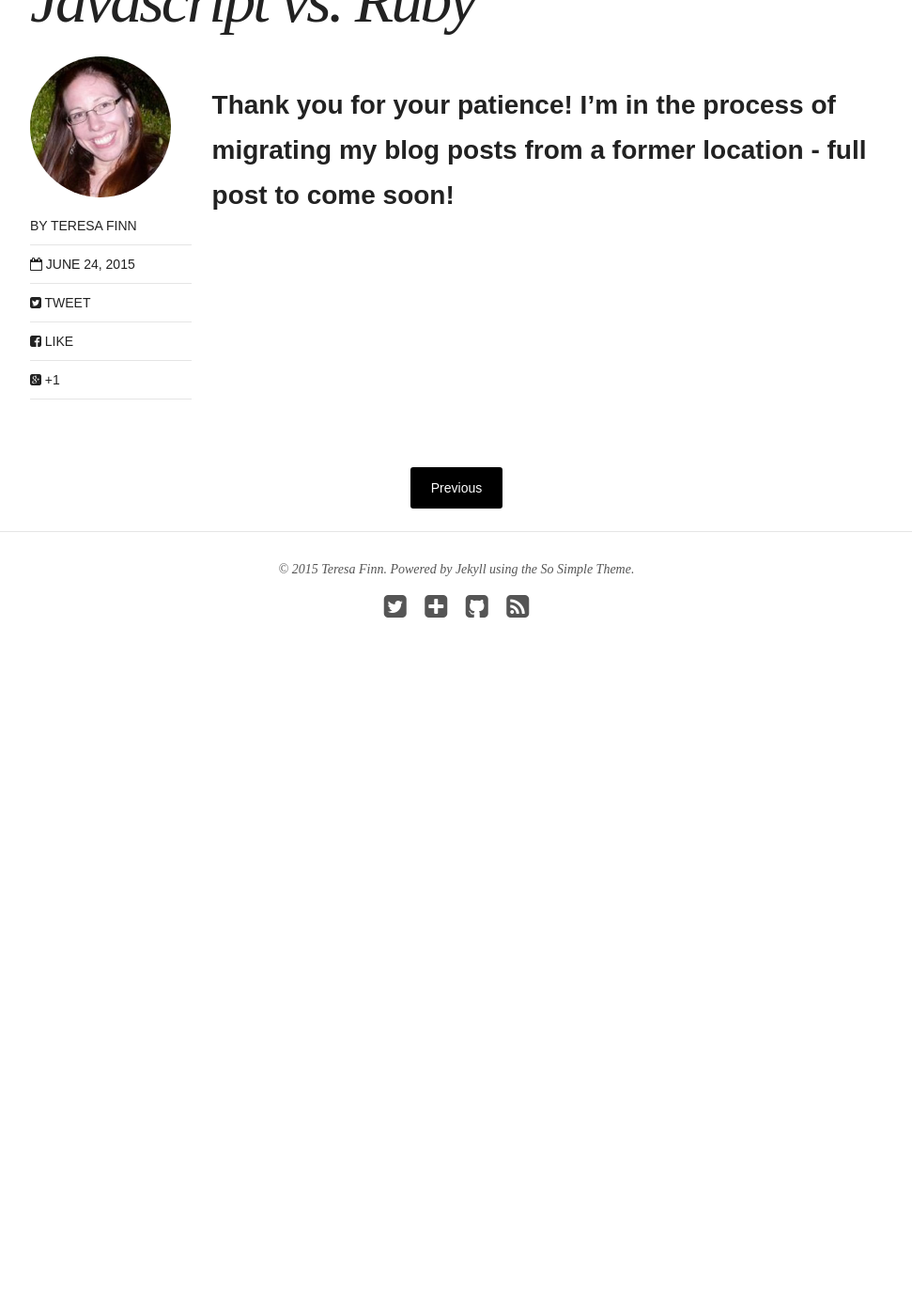
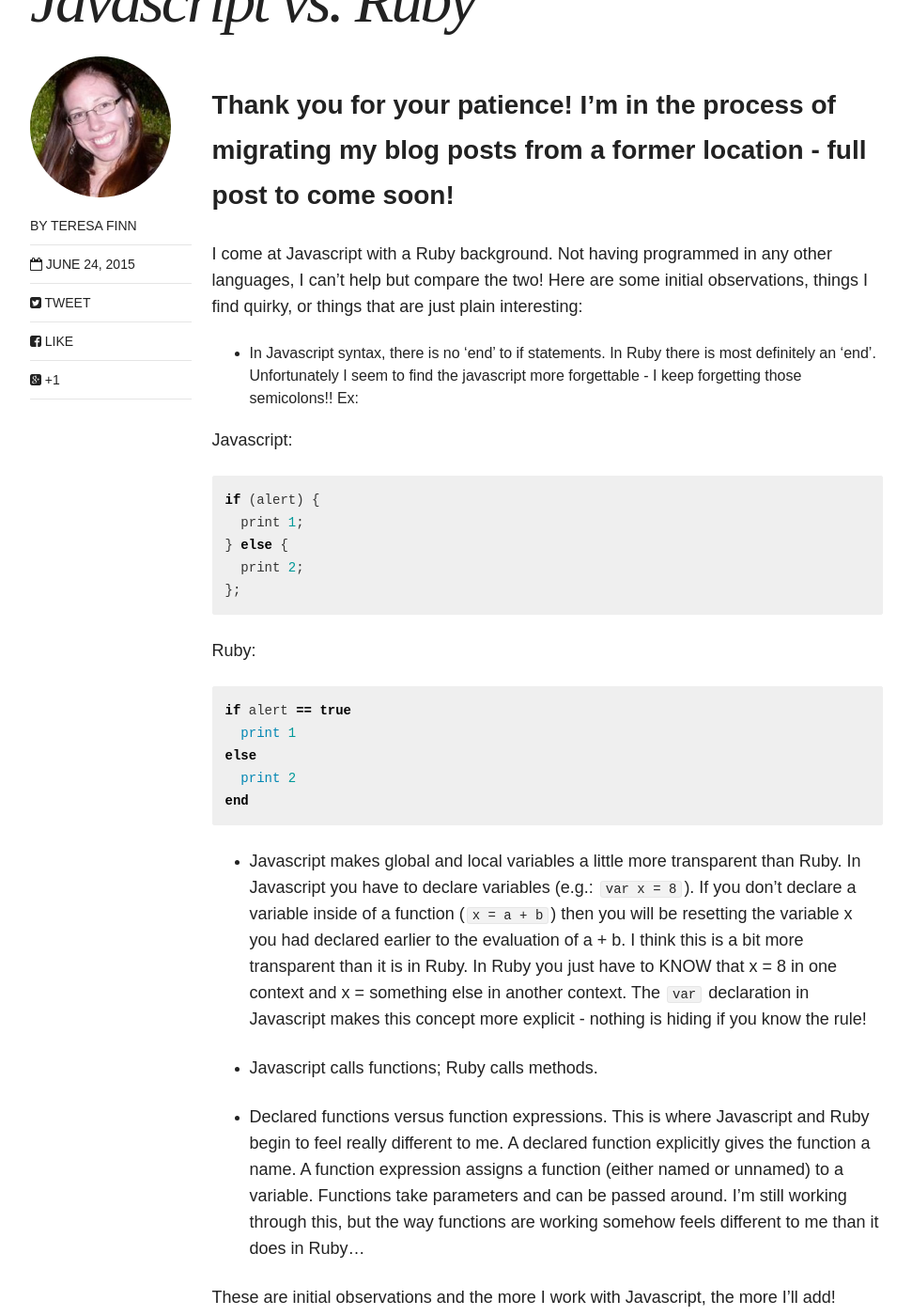
Before and after one commit to teresafinn/teresafinn.github.io, a Jekyll site: the page built from _posts/writings/2015-06-24-js-vs-ruby.md, in a window 1280 px wide and 1400 px high, scrolled down 790 px. Shown: the whole window at 94% size, without its empty margins (154-1125 px from the left). Built offline with Jekyll 4.4.1, drawn with Linux system fonts in a browser that asks for light colours; nearby versions of some CDN libraries; before the commit the page ends 1547 px from its top, so only the background shows below that.

Commit message:
Add to js post

````diff
--- a/_posts/writings/2015-06-24-js-vs-ruby.md
+++ b/_posts/writings/2015-06-24-js-vs-ruby.md
@@ -15,15 +15,37 @@
 
 ### Thank you for your patience! I'm in the process of migrating my blog posts from a former location - full post to come soon!
 
-<!-- This is some pretty interesting stuff right here! I love the idea of exploring this!! -->
 
-<!-- This and self
+<!-- This and self -->
 
-In JS syntax, there are no “end” to if statements. The syntax is different (and forgettable unfortunately. if (thing) { ;} else { ;}
+I come at Javascript with a Ruby background. Not having programmed in any other languages, I can't help but compare the two! Here are some initial observations, things I find quirky, or things that are just plain interesting:
 
-confirm, prompt, alert
+- In Javascript syntax, there is no 'end' to if statements. In Ruby there is most definitely an 'end'. Unfortunately I seem to find the javascript more forgettable - I keep forgetting those semicolons!! Ex:
 
-javascript makes global and local variables a little more transparent than ruby. In javascript you have to declare variables (e.g.: var x = 8). If you don’t declare a variable inside of a function (x = a + b) then you will be resetting the variable x you had declared earlier to the evaluation of a + b. I think this is a bit more transparent than it is in ruby. In Ruby you just have to KNOW that x = 8 in one context and x = something else in another context. tricky, tricky!
+Javascript:
 
-declared function versus function expression.
-a declared function explicitly gives the function a name. a function expression assigns a function (either named or unnamed) to a variable. -->
+```javascript
+if (alert) {
+  print 1;
+} else {
+  print 2;
+};
+```
+
+Ruby:
+
+```ruby
+if alert == true
+  print 1
+else
+  print 2
+end
+```
+
+- Javascript makes global and local variables a little more transparent than Ruby. In Javascript you have to declare variables (e.g.: `var x = 8`). If you don’t declare a variable inside of a function (`x = a + b`) then you will be resetting the variable x you had declared earlier to the evaluation of a + b. I think this is a bit more transparent than it is in Ruby. In Ruby you just have to KNOW that x = 8 in one context and x = something else in another context. The `var` declaration in Javascript makes this concept more explicit - nothing is hiding if you know the rule!
+
+- Javascript calls functions; Ruby calls methods.
+
+- Declared functions versus function expressions. This is where Javascript and Ruby begin to feel really different to me. A declared function explicitly gives the function a name. A function expression assigns a function (either named or unnamed) to a variable. Functions take parameters and can be passed around. I'm still working through this, but the way functions are working somehow feels different to me than it does in Ruby...
+
+These are initial observations and the more I work with Javascript, the more I'll add!
--- /dev/null
+++ b/_posts/writings/2015-07-21-name-of-the-wind-review.md
@@ -0,0 +1,29 @@
+---
+layout: post
+title: Javascript vs. Ruby
+excerpt: "The fascinating differences between these two programming languages!"
+modified:
+categories: articles
+tags:
+image:
+  feature: so-simple-sample-image-1.jpg
+  credit: WeGraphics
+  creditlink: http://wegraphics.net/downloads/free-ultimate-blurred-background-pack/
+comments: true
+share: true
+---
+
+### Thank you for your patience! I'm in the process of migrating my blog posts from a former location - full post to come soon!
+
+<!-- This is some pretty interesting stuff right here! I love the idea of exploring this!! -->
+
+<!-- This and self
+
+In JS syntax, there are no “end” to if statements. The syntax is different (and forgettable unfortunately. if (thing) { ;} else { ;}
+
+confirm, prompt, alert
+
+javascript makes global and local variables a little more transparent than ruby. In javascript you have to declare variables (e.g.: var x = 8). If you don’t declare a variable inside of a function (x = a + b) then you will be resetting the variable x you had declared earlier to the evaluation of a + b. I think this is a bit more transparent than it is in ruby. In Ruby you just have to KNOW that x = 8 in one context and x = something else in another context. tricky, tricky!
+
+declared function versus function expression.
+a declared function explicitly gives the function a name. a function expression assigns a function (either named or unnamed) to a variable. -->
````
